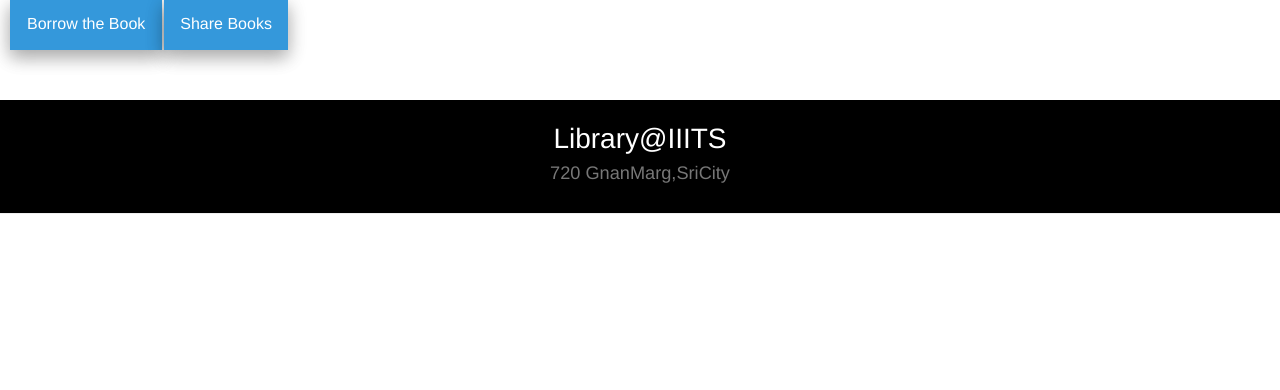
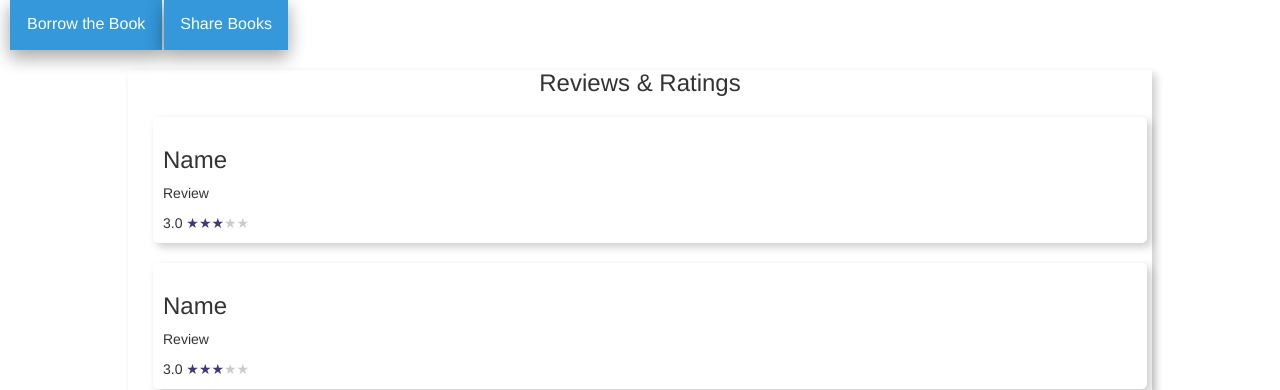
Before and after one commit to junaidnz97/LIBRARY_MANAGEMENT, a React (Create React App) app in the folder frontend/library/: page / in a window 1280 px wide. Shown: the part 442-832 px from the top of the page. Before the commit the page ends 800 px from the top, so only its background shows below. Built offline with nearby package versions, Linux system fonts and the light colour scheme.

Commit message:
Basic review structure - positioning to be changed

```diff
--- a/frontend/library/src/Book.js
+++ b/frontend/library/src/Book.js
@@ -4,6 +4,7 @@
 import Bookinfo from './Bookinfo.js';
 import Bookdynamic from './Bookdynamic.js';
 import Listcontainer from './Listcontainer.js';
+import ReviewList from './ReviewList.js';
 import Footer from './Footer.js';
 
 class Book extends Component {
@@ -24,7 +25,7 @@
                 	<Bookdynamic />
                 </Bookcontainer>
                 <Listcontainer>
-
+                    <ReviewList />
                 </Listcontainer>
                 <Footer />
             </div>
--- /dev/null
+++ b/frontend/library/src/Review.css
@@ -0,0 +1,21 @@
+/*.reviewer {
+	width: 75%;
+	display: inline-block;
+}*/
+
+.contain {
+	display: inline-block;
+	width: 80%;
+}
+
+.card__ {
+  position: relative;
+  bottom: 0;
+}
+
+.card__stars--active {
+  color: #41377C;
+}
+.card__stars--inactive {
+  color: #CCCCCC;
+}
--- a/frontend/library/src/Review.js
+++ b/frontend/library/src/Review.js
@@ -1,14 +1,20 @@
 import React from 'react';
+// import './Review.js';
+import './Review.css'
 
 const Review = (props) => {
 
 	return (
-		<div className="br3 pa3 ma3 dib grow bw2 shadow-5" style={{width:'200px'}}>
-			<img alt="robots" src={`https://robohash.org/${props.id}?50x50`} />
-			<div>
-				<h2> {props.name} </h2>
-				<p> {props.email} </p>
+		<div className="br3 pa3 ma3 dib bw2 shadow-5" style={{width:'100%'}}>
+			<div className="contain">
+				<h3>Name</h3>
+				<p> Review </p>
 			</div>
+			<div className="card__">
+                <span>3.0 </span>
+                <span className="card__stars--active">★★★</span>
+                <span className="card__stars--inactive">★★</span>
+            </div>
 		</div>
 	);
 }
--- a/frontend/library/src/ReviewList.js
+++ b/frontend/library/src/ReviewList.js
@@ -14,22 +14,23 @@
 
 
     render() {
-        const Reviewarray = robots.map((user, i) =>{
-            return (
-                <Review
-                    // key={robots[i].id}
-                    // id={robots[i].id}
-                    // name={robots[i].name}
-                    // email={robots[i].email}
-                />
-            );
-        });
+        // const Reviewarray = robots.map((user, i) =>{
+        //     return (
+        //         <Review
+        //             // key={robots[i].id}
+        //             // id={robots[i].id}
+        //             // name={robots[i].name}
+        //             // email={robots[i].email}
+        //         />
+        //     );
+        // });
 
         return (
             <div>
-                <Listcontainer>
-                    {Reviewarray}
-                </Listcontainer>
+                <h3 style={{textAlign:"center"}}> Reviews & Ratings </h3>
+                <Review />
+                <Review />
+                <Review />
             </div>
         );
     }
```
